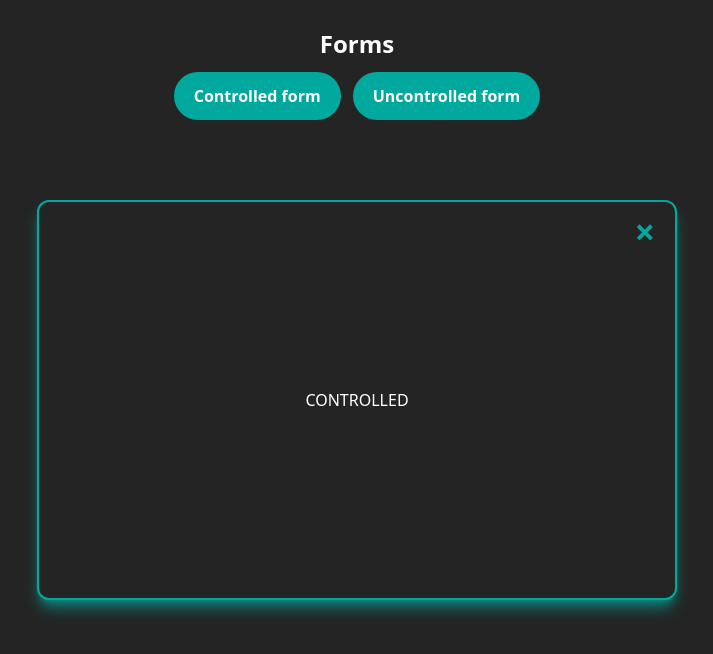
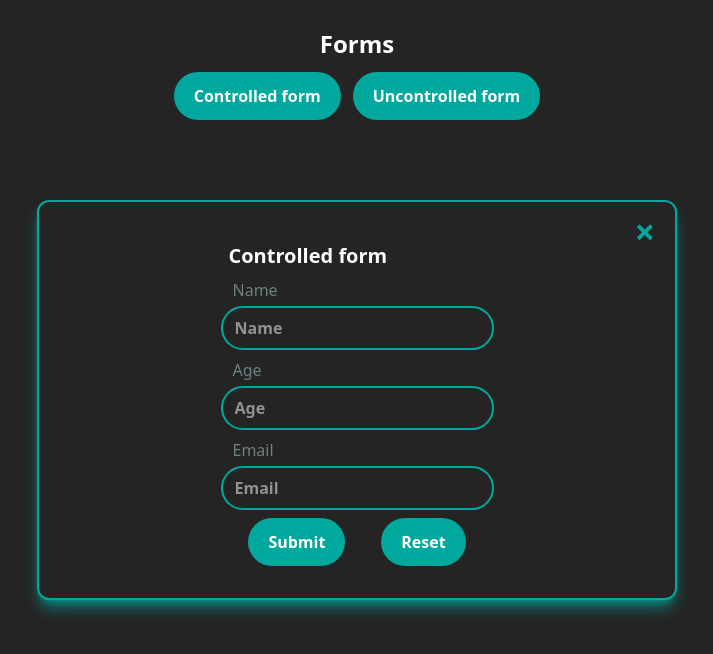
Before and after one commit to binary-apple/react2025q3, a React (Vite) app: page / in a window 1280 px wide. Both pictures are taken after a click on the button "Controlled form". Shown: the top 654 px of the page, without its empty margins (283-996 px from the left). Built offline with nearby package versions, Linux system fonts and the light colour scheme.

Commit message:
feat: add layout for name, age and email to forms

```diff
--- /dev/null
+++ b/src/components/forms/controlled-form.tsx
@@ -0,0 +1,21 @@
+import { Input } from '@/components/inputs';
+import Button from '@/components/button';
+
+function ControlledForm() {
+  return (
+    <div>
+      <h2 className="font-bold m-2 text-xl">Controlled form</h2>
+      <form className="flex flex-col gap-2">
+        <Input placeholder="Name" label="Name" />
+        <Input placeholder="Age" label="Age" type="number" />
+        <Input placeholder="Email" label="Email" type="email" />
+        <div className="flex gap-2 justify-evenly">
+          <Button type="submit">Submit</Button>
+          <Button type="reset">Reset</Button>
+        </div>
+      </form>
+    </div>
+  );
+}
+
+export default ControlledForm;
--- /dev/null
+++ b/src/components/forms/index.ts
@@ -0,0 +1,3 @@
+export { default as ControlledForm } from './controlled-form';
+
+export { default as UncontrolledForm } from './uncontrolled-form';
--- /dev/null
+++ b/src/components/forms/uncontrolled-form.tsx
@@ -0,0 +1,21 @@
+import { Input } from '@/components/inputs';
+import Button from '@/components/button';
+
+function UncontrolledForm() {
+  return (
+    <div>
+      <h2 className="font-bold m-2 text-xl">Uncontrolled form</h2>
+      <form className="flex flex-col gap-2">
+        <Input placeholder="Name" label="Name" />
+        <Input placeholder="Age" label="Age" type="number" />
+        <Input placeholder="Email" label="Email" type="email" />
+        <div className="flex gap-2 justify-evenly">
+          <Button type="submit">Submit</Button>
+          <Button type="reset">Reset</Button>
+        </div>
+      </form>
+    </div>
+  );
+}
+
+export default UncontrolledForm;
--- a/src/pages/main-page.tsx
+++ b/src/pages/main-page.tsx
@@ -1,4 +1,5 @@
 import Button from '@/components/button';
+import { ControlledForm, UncontrolledForm } from '@/components/forms';
 import Portal from '@/components/modal/portal';
 import { useState, type ReactNode } from 'react';
 
@@ -12,7 +13,7 @@ function MainPage() {
         <div className="flex gap-3">
           <Button
             onClick={() => {
-              setForm('CONTROLLED');
+              setForm(<ControlledForm />);
               setIsOpen(true);
             }}
           >
@@ -20,7 +21,7 @@ function MainPage() {
           </Button>
           <Button
             onClick={() => {
-              setForm('UNCONTROLLED');
+              setForm(<UncontrolledForm />);
               setIsOpen(true);
             }}
           >
```
